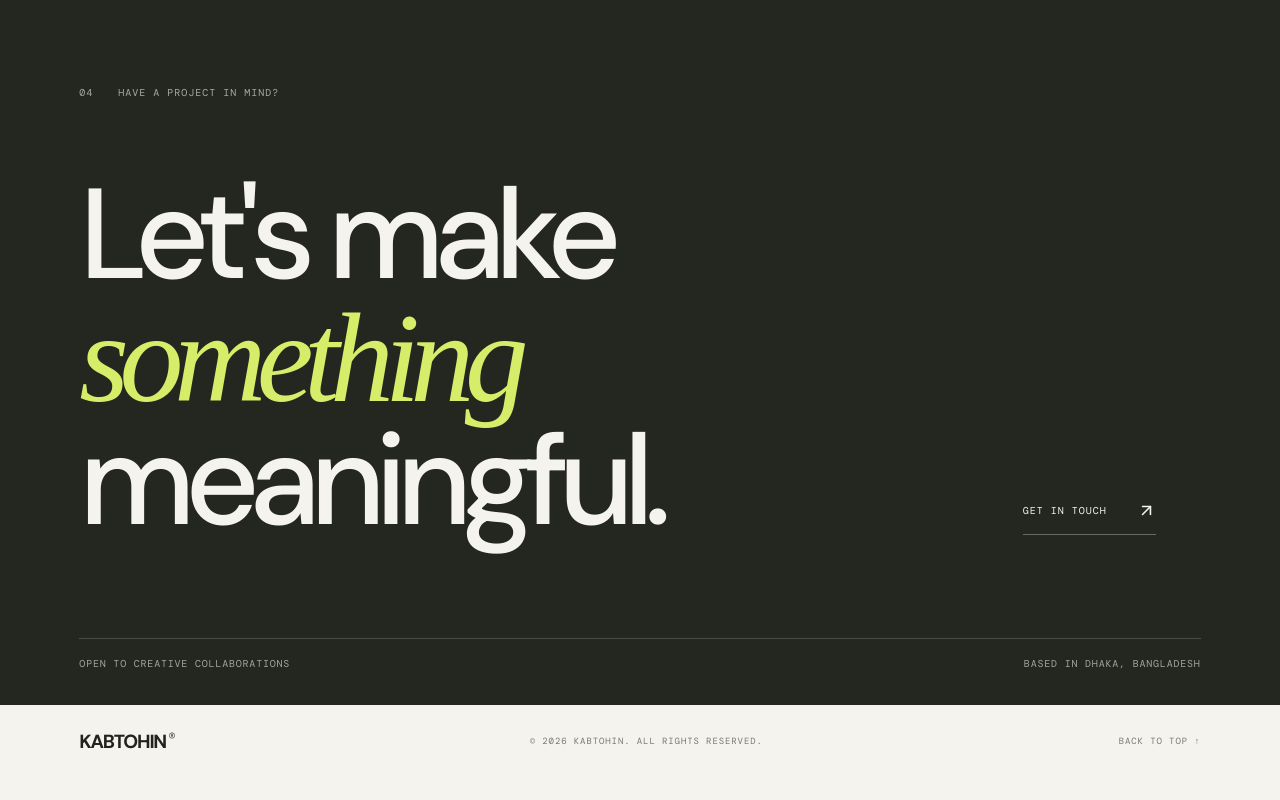
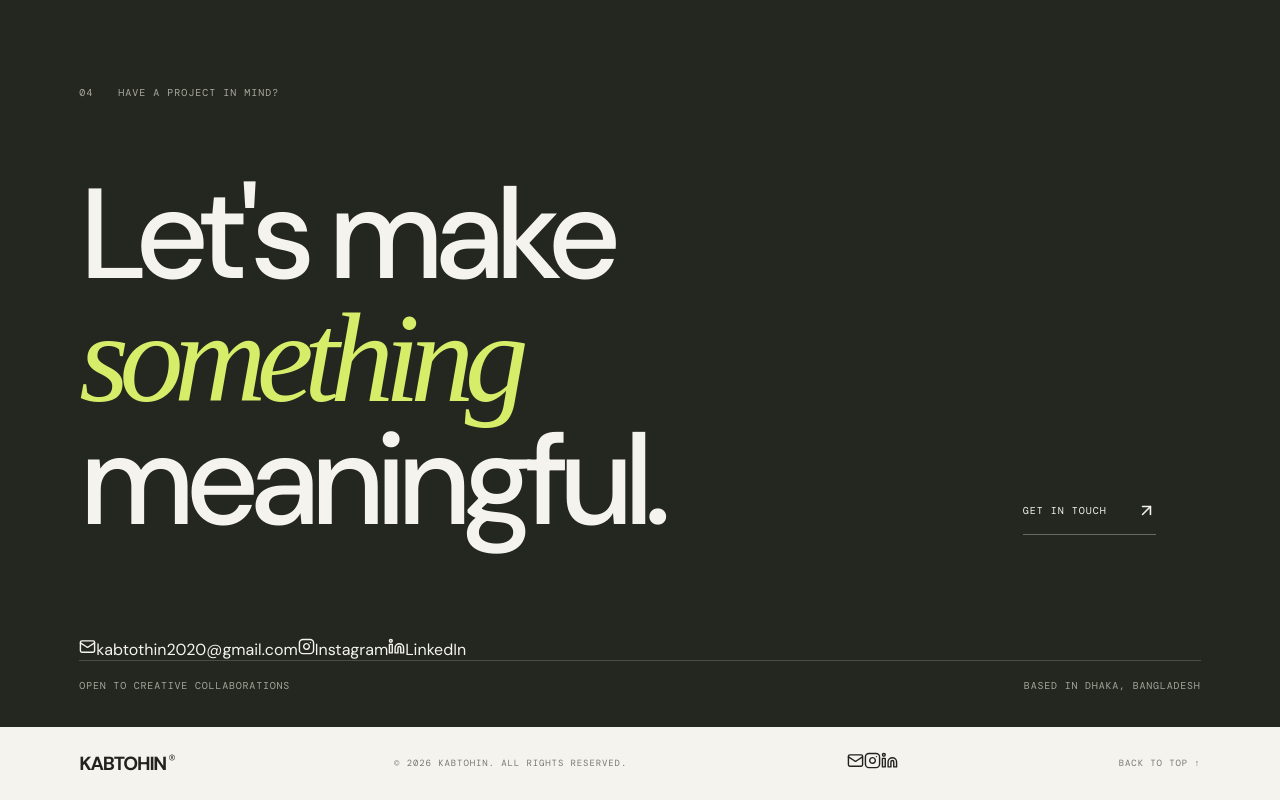
Before and after one commit to sodiumcloride2020/kabtohin-portfolio, a React (Vite) app: page / in a window 1280 px wide. Shown: the part 3202-4002 px from the top of the page. Before the commit the page ends 3980 px from the top, so only its background shows below. Built offline with nearby package versions, Linux system fonts and the light colour scheme; no server answers; a web font is replaced by a local one.

Commit message:
Add CV-based email and social profile links

```diff
--- a/src/App.jsx
+++ b/src/App.jsx
@@ -1,5 +1,5 @@
 import { useState } from 'react'
-import { ArrowDownRight, ArrowUpRight, Menu, X } from 'lucide-react'
+import { ArrowDownRight, ArrowUpRight, Menu, X, Instagram, Linkedin, Mail } from 'lucide-react'
 import Admin from './Admin.jsx'
 
 const projects = [
@@ -73,10 +73,19 @@ export default function App() {
 
     <section className="contact section-wrap" id="contact">
       <Label n="04">HAVE A PROJECT IN MIND?</Label>
-      <div className="contact-content"><h2>Let's make<br/><em>something</em><br/>meaningful.</h2><a className="contact-link" href="mailto:hello@kabtohin.com">GET IN TOUCH <ArrowUpRight size={19}/></a></div>
+      <div className="contact-content"><h2>Let's make<br/><em>something</em><br/>meaningful.</h2><a className="contact-link" href="mailto:kabtothin2020@gmail.com">GET IN TOUCH <ArrowUpRight size={19}/></a></div>
+      <div className="contact-socials" aria-label="Contact and social profiles">
+        <a href="mailto:kabtothin2020@gmail.com"><Mail size={17}/><span>kabtothin2020@gmail.com</span></a>
+        <a href="https://www.instagram.com/sodiumcloride2020/" target="_blank" rel="noreferrer"><Instagram size={17}/><span>Instagram</span></a>
+        <a href="https://www.linkedin.com/in/sodiumcloride2020/" target="_blank" rel="noreferrer"><Linkedin size={17}/><span>LinkedIn</span></a>
+      </div>
       <div className="contact-note"><span>OPEN TO CREATIVE COLLABORATIONS</span><span>BASED IN DHAKA, BANGLADESH</span></div>
     </section>
 
-    <footer className="footer"><a className="logo" href="#top">KABTOHIN<span>®</span></a><span>© 2026 KABTOHIN. ALL RIGHTS RESERVED.</span><a href="#top">BACK TO TOP ↑</a></footer>
+    <footer className="footer"><a className="logo" href="#top">KABTOHIN<span>®</span></a><span>© 2026 KABTOHIN. ALL RIGHTS RESERVED.</span><div className="footer-socials">
+      <a href="mailto:kabtothin2020@gmail.com" aria-label="Email"><Mail size={17}/></a>
+      <a href="https://www.instagram.com/sodiumcloride2020/" target="_blank" rel="noreferrer" aria-label="Instagram"><Instagram size={17}/></a>
+      <a href="https://www.linkedin.com/in/sodiumcloride2020/" target="_blank" rel="noreferrer" aria-label="LinkedIn"><Linkedin size={17}/></a>
+    </div><a href="#top">BACK TO TOP ↑</a></footer>
   </main>
 }
```
